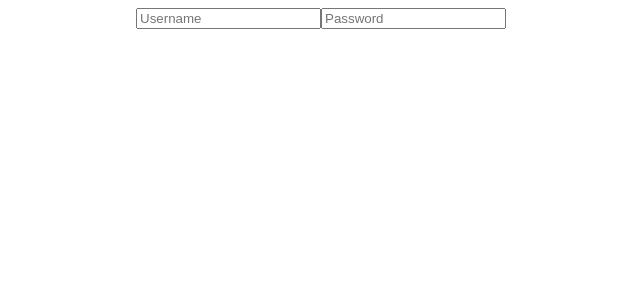
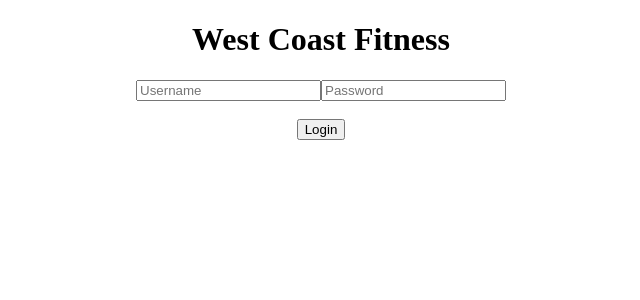
Before and after one commit to jazminsol/westcoastFitness, a React (Create React App) app in the folder my/: page / in a window 1280 px wide. Shown: the top 300 px of the page, without its empty margins (319-959 px from the left). Built offline with nearby package versions, Linux system fonts and the light colour scheme.

Commit message:
added a header and button to LoginForm

```diff
--- a/my/src/LoginForm.js
+++ b/my/src/LoginForm.js
@@ -3,8 +3,12 @@ import React from 'react'
 export default function LoginForm() {
     return (
         <div>
+            <h1>West Coast Fitness</h1>
             <input type="text" placeholder="Username"></input>
             <input type="text" placeholder="Password"></input>
+            <br></br>
+            <br></br>
+            <button>Login</button>
         </div>
     )
 }
```
